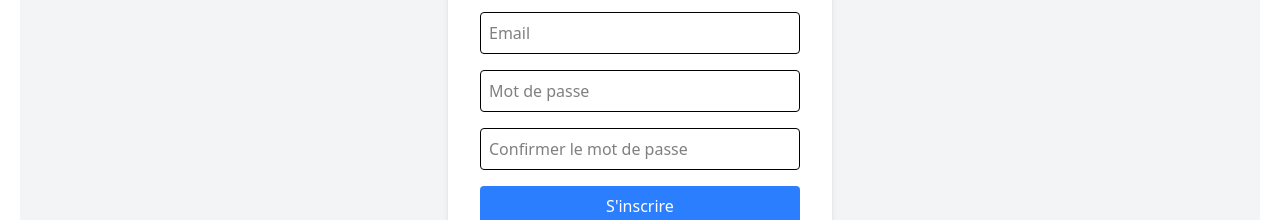
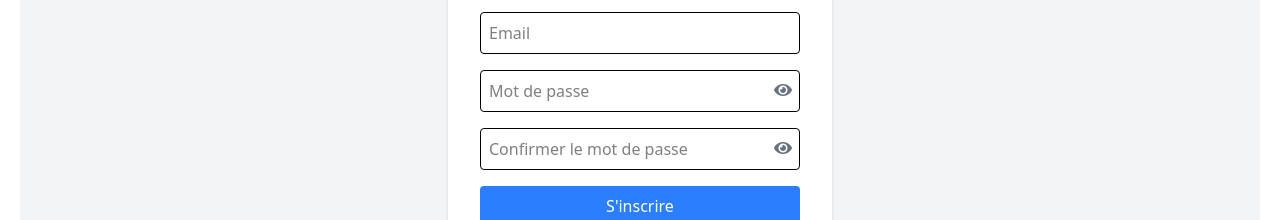
Before and after one commit to MohamedAbail1/Ecommerce-frontend, a React (Vite) app: page /SignUp in a window 1280 px wide. Shown: the part 402-622 px from the top of the page. Built offline with nearby package versions, Linux system fonts and the light colour scheme.

Commit message:
ModificationRegister

```diff
--- a/index.html
+++ b/index.html
@@ -6,7 +6,10 @@
     <meta name="viewport" content="width=device-width, initial-scale=1.0" />
     <title>Vite + React</title>
     <link href="https://fonts.googleapis.com/css2?family=Roboto:wght@400;500&display=swap" rel="stylesheet">
-
+    <link
+    rel="stylesheet"
+    href="https://cdnjs.cloudflare.com/ajax/libs/font-awesome/5.15.4/css/all.min.css"
+  />
   </head>
   <body>
     <div id="root"></div>
--- a/src/components/dashboard/pages/Login.jsx
+++ b/src/components/dashboard/pages/Login.jsx
@@ -1,12 +1,13 @@
-// src/pages/Login.jsx
 import { useState } from "react";
 import axios from "axios";
 import { useNavigate } from "react-router-dom";
 import { Link } from 'react-router-dom';
+
 const Login = () => {
   const [email, setEmail] = useState("");
   const [password, setPassword] = useState("");
   const [error, setError] = useState("");
+  const [showPassword, setShowPassword] = useState(false); // État pour gérer l'affichage/masquage du mot de passe
   const navigate = useNavigate();
 
   const handleLogin = async (e) => {
@@ -40,15 +41,15 @@ const Login = () => {
     }
   };
 
-
   return (
     <div className="flex justify-center items-center h-screen bg-gray-100">
       <form
         onSubmit={handleLogin}
         className="bg-white p-8 rounded shadow-md w-96"
       >
-        <h2 className="text-2xl mb-6 text-center font-bold">Login</h2>
+        <h2 className="text-2xl mb-6 text-center font-bold">Connexion</h2>
         {error && <p className="text-red-500 mb-4">{error}</p>}
+
         <input
           type="email"
           placeholder="Email"
@@ -57,14 +58,25 @@ const Login = () => {
           className="w-full p-2 border mb-4 rounded"
           required
         />
+
+        <div className="relative mb-4">
           <input
-          type="password"
+            type={showPassword ? 'text' : 'password'}  // Afficher ou masquer le mot de passe
             placeholder="Mot de passe"
             value={password}
             onChange={(e) => setPassword(e.target.value)}
-          className="w-full p-2 border mb-4 rounded"
+            className="w-full p-2 border rounded"
             required
           />
+          <button
+            type="button"
+            className="absolute top-2 right-2"
+            onClick={() => setShowPassword(!showPassword)} // Toggle visibility
+          >
+            <i className={`fas ${showPassword ? 'fa-eye-slash' : 'fa-eye'} text-gray-500`} />
+          </button>
+        </div>
+
         <button
           type="submit"
           className="w-full bg-blue-500 text-white p-2 rounded hover:bg-blue-600"
--- a/src/components/dashboard/pages/SignUp.jsx
+++ b/src/components/dashboard/pages/SignUp.jsx
@@ -1,4 +1,5 @@
 import React, { useState } from 'react';
+
 
 const SignUp = () => {
   const [fullName, setFullName] = useState('');
@@ -7,6 +8,8 @@ const SignUp = () => {
   const [confirmPassword, setConfirmPassword] = useState('');
   const [error, setError] = useState('');
   const [success, setSuccess] = useState('');
+  const [showPassword, setShowPassword] = useState(false); // État pour masquer/afficher le mot de passe
+  const [showConfirmPassword, setShowConfirmPassword] = useState(false); // État pour confirmer le mot de passe
 
   const handleSubmit = async (e) => {
     e.preventDefault();
@@ -22,30 +25,41 @@ const SignUp = () => {
         method: 'POST',
         headers: {
           'Content-Type': 'application/json',
+          'Accept': 'application/json',
         },
+        mode: 'cors',
         body: JSON.stringify({
           name: fullName,
           email,
           password,
+          password_confirmation: confirmPassword,
         }),
       });
 
       const data = await response.json();
+      console.log('Réponse API:', data); // Debugging
 
-      if (response.ok) {
+      if (!response.ok) {
+        if (data.errors && data.errors.email) {
+          throw new Error("Cet email est déjà utilisé. Veuillez en choisir un autre.");
+        }
+
+        if (data.errors && data.errors.password) {
+          throw new Error("Le mot de passe doit contenir au moins 6 caractères.");
+        }
+
+        throw new Error(data.message || 'Erreur lors de l’inscription.');
+      }
+
       setSuccess('Inscription réussie !');
       setError('');
       setFullName('');
       setEmail('');
       setPassword('');
       setConfirmPassword('');
-      } else {
-        setError(data.message || 'Erreur lors de l’inscription.');
-        setSuccess('');
-      }
     } catch (err) {
-      console.error(err);
-      setError('Erreur réseau. Veuillez réessayer plus tard.');
+      console.error('Erreur:', err);
+      setError(err.message || 'Erreur réseau. Veuillez réessayer plus tard.');
       setSuccess('');
     }
   };
@@ -75,28 +89,49 @@ const SignUp = () => {
           type="email"
           placeholder="Email"
           value={email}
-          onChange={(e) => setEmail(e.target.value)}
+          onChange={(e) => {
+            setEmail(e.target.value);
+            setError(''); // Réinitialise l'erreur quand on modifie l'email
+          }}
           className="w-full p-2 border mb-4 rounded"
           required
         />
 
+        <div className="relative mb-4">
           <input
-          type="password"
+            type={showPassword ? 'text' : 'password'}
             placeholder="Mot de passe"
             value={password}
             onChange={(e) => setPassword(e.target.value)}
-          className="w-full p-2 border mb-4 rounded"
+            className="w-full p-2 border rounded"
             required
           />
+          <button
+            type="button"
+            className="absolute top-2 right-2"
+            onClick={() => setShowPassword(!showPassword)} // Toggle password visibility
+          >
+            <i className={`fas ${showPassword ? 'fa-eye-slash' : 'fa-eye'} text-gray-500`} />
+          </button>
+        </div>
 
+        <div className="relative mb-4">
           <input
-          type="password"
+            type={showConfirmPassword ? 'text' : 'password'}
             placeholder="Confirmer le mot de passe"
             value={confirmPassword}
             onChange={(e) => setConfirmPassword(e.target.value)}
-          className="w-full p-2 border mb-4 rounded"
+            className="w-full p-2 border rounded"
             required
           />
+          <button
+            type="button"
+            className="absolute top-2 right-2"
+            onClick={() => setShowConfirmPassword(!showConfirmPassword)} // Toggle confirm password visibility
+          >
+            <i className={`fas ${showConfirmPassword ? 'fa-eye-slash' : 'fa-eye'} text-gray-500`} />
+          </button>
+        </div>
 
         <button
           type="submit"
```
Also changed, not shown: 1 other file (tests, documents, lock files or other folders). Lines whose indentation alone changed are shown as unchanged.
